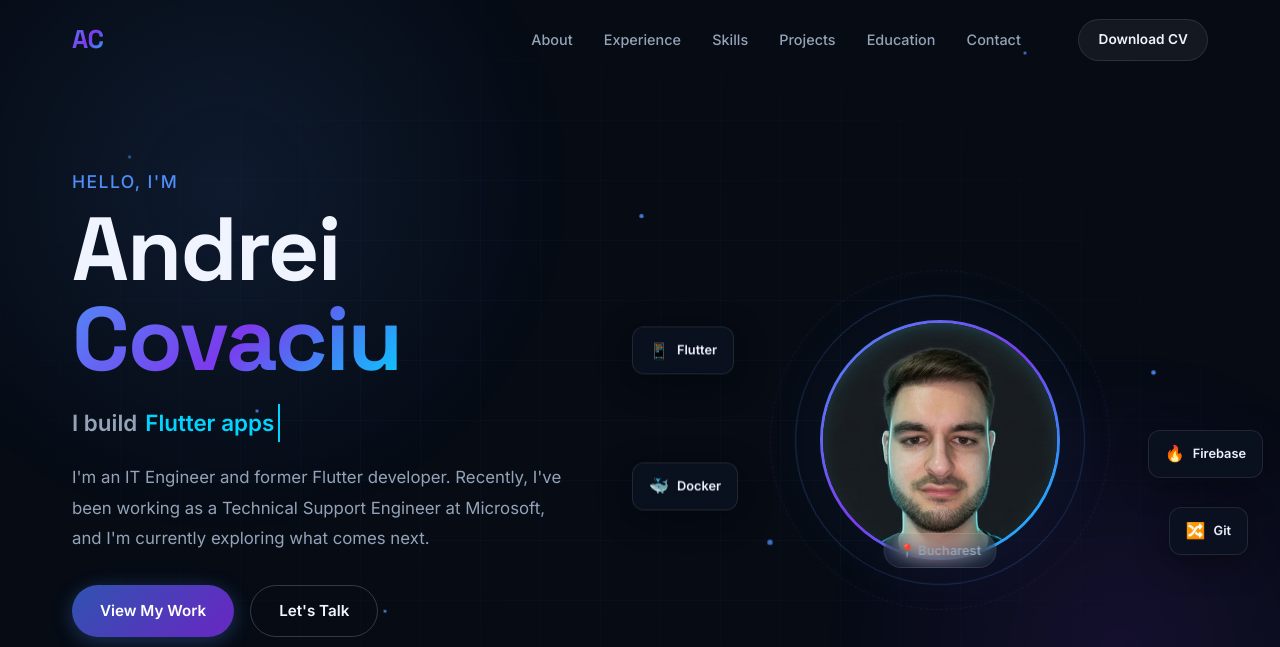
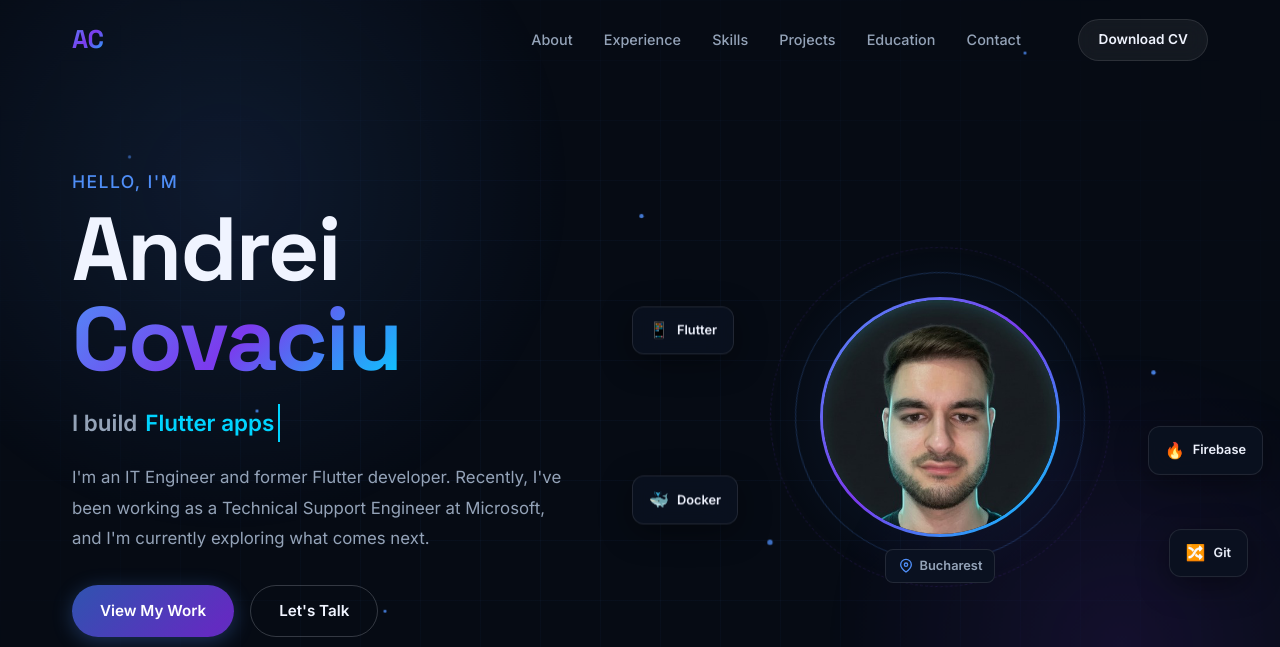
Before and after one commit to covaciuandrei/covaciu-andrei-portofolio, a website built with Vite: page index.html in a window 1280 px wide. Shown: the top 647 px of the page. Built offline with nearby package versions, Linux system fonts and the light colour scheme.

Commit message:
Update portfolio location and FamFlix artwork
Co-authored-by: Copilot <223556219+Copilot@users.noreply.github.com>

```diff
--- a/index.html
+++ b/index.html
@@ -128,10 +128,15 @@
                             width="400" height="400" fetchpriority="high" />
                         <div class="avatar-initials" id="avatar-initials" hidden>AC</div>
                     </div>
-                    <div class="avatar-badge">
-                        <span>📍 Bucharest</span>
-                    </div>
                 </div>
+                <p class="avatar-location">
+                    <svg aria-hidden="true" width="16" height="16" viewBox="0 0 24 24" fill="none"
+                        stroke="currentColor" stroke-width="2" stroke-linecap="round" stroke-linejoin="round">
+                        <path d="M20 10c0 5-8 11-8 11S4 15 4 10a8 8 0 1 1 16 0Z" />
+                        <circle cx="12" cy="10" r="2.5" />
+                    </svg>
+                    Bucharest
+                </p>
                 <!-- Floating tech cards -->
                 <div class="floating-card card-flutter">
                     <span class="fc-icon">📱</span>
@@ -619,8 +624,8 @@
                 <!-- FamFlix -->
                 <div class="project-card reveal-up" id="proj-famflix">
                     <div class="project-img-wrap">
-                        <img src="assets/proj-famflix.svg" alt="FamFlix app logo" class="project-img"
-                            width="800" height="450" loading="lazy" decoding="async" />
+                        <img src="assets/proj-famflix-titles.webp" alt="FamFlix logo surrounded by movie and TV artwork"
+                            class="project-img" width="640" height="640" loading="lazy" decoding="async" />
                     </div>
                     <div class="project-body">
                         <h3 class="project-title">FamFlix</h3>
--- a/style.css
+++ b/style.css
@@ -720,8 +720,10 @@ ul {
 .hero-visual {
   position: relative;
   display: flex;
+  flex-direction: column;
   align-items: center;
   justify-content: center;
+  gap: 0.75rem;
 }
 
 .avatar-wrapper {
@@ -819,21 +821,22 @@ ul {
   background-clip: text;
 }
 
-.avatar-badge {
-  position: absolute;
-  bottom: -8px;
-  left: 50%;
-  transform: translateX(-50%);
-  background: var(--bg-card);
+.avatar-location {
+  display: inline-flex;
+  align-items: center;
+  gap: 0.375rem;
+  background: var(--bg-secondary);
   border: 1px solid var(--border-glass);
-  backdrop-filter: blur(10px);
-  border-radius: 20px;
-  padding: 0.35rem 0.9rem;
+  border-radius: var(--radius-sm);
+  padding: 0.3rem 0.75rem;
   font-size: 0.8rem;
   font-weight: 600;
   color: var(--text-secondary);
-  white-space: nowrap;
-  z-index: 2;
+  z-index: 1;
+}
+
+.avatar-location svg {
+  color: var(--accent-blue);
 }
 
 /* Floating Cards */
```
Also changed, not shown: tests/portfolio.spec.js (+4 -0 lines), assets/proj-famflix-titles.webp (added), assets/proj-famflix.svg (deleted).
